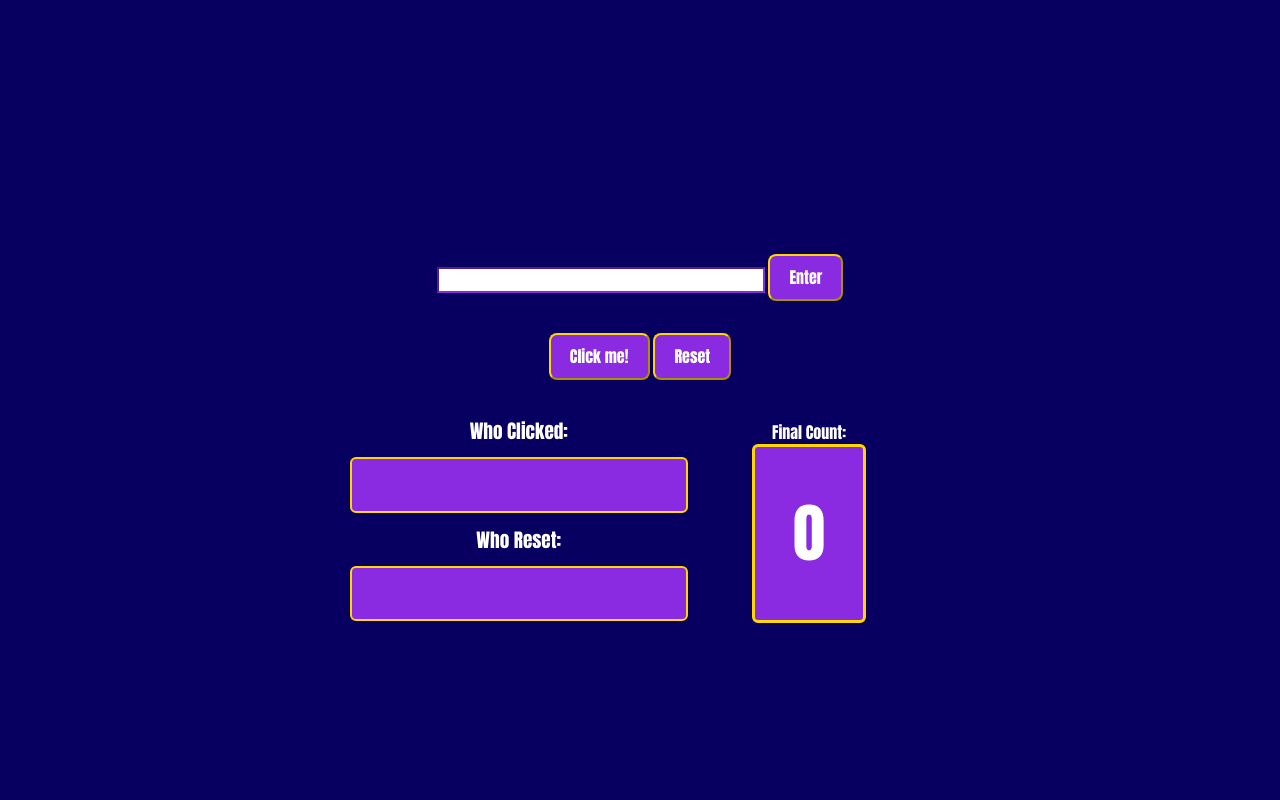
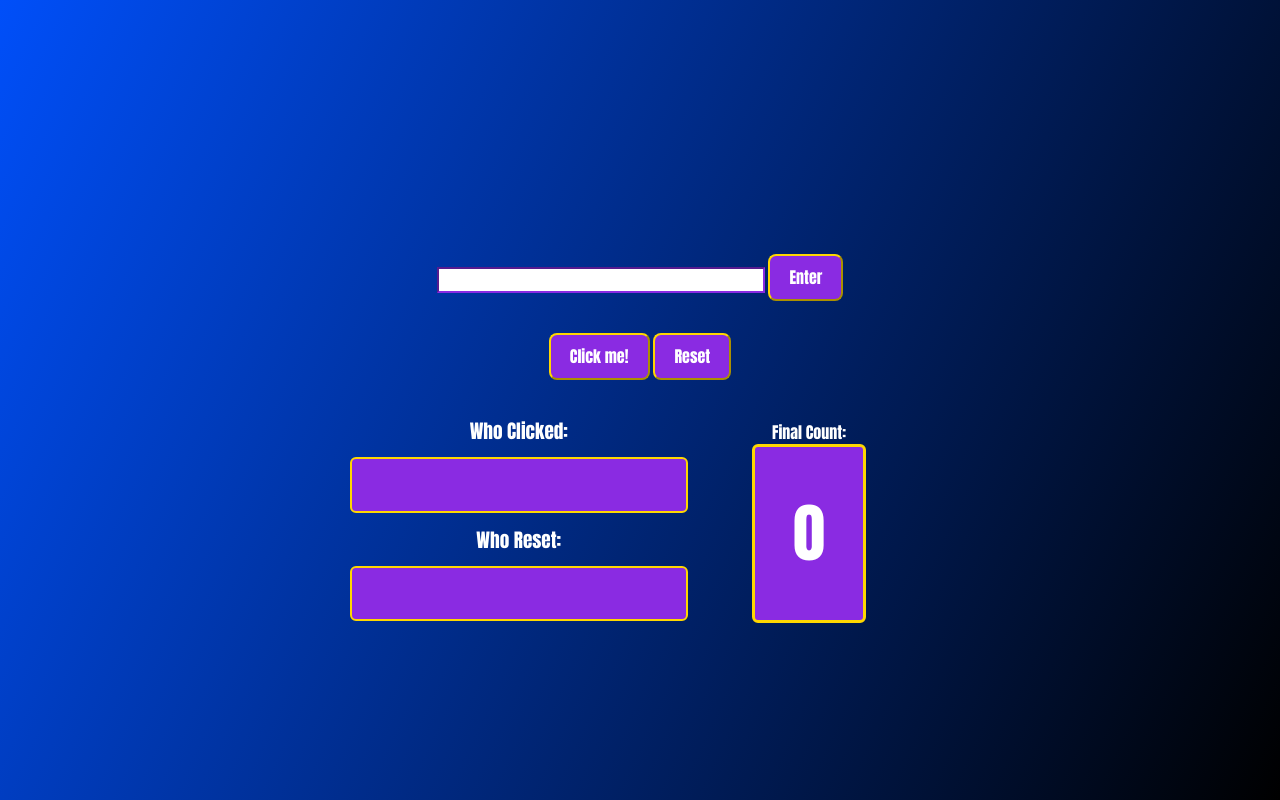
Before and after one commit to NiaMcAlkich/socketsProjects, a website built with Vite: page index.html in a window 1280 px wide. Built offline with nearby package versions, Linux system fonts and the light colour scheme; files whose address does not match are found by name.

Commit message:
Adding comments and gradient background

```diff
--- a/style.css
+++ b/style.css
@@ -1,6 +1,6 @@
 :root {
   color: #213547;
-  background-color: rgb(8, 0, 96);
+  background: linear-gradient(115deg, #004ff9, #000000);
   font-family: Impact, Haettenschweiler, 'Arial Narrow Bold', sans-serif;
   line-height: 1.5;
   font-weight: 400;
```
Also changed, not shown: main.js (+20 -1 lines).
